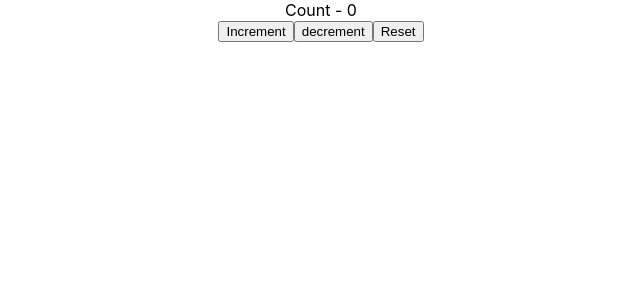
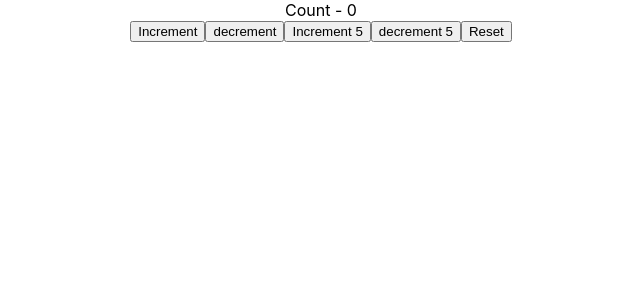
Before and after one commit to kr-nirmit/react-hook, a React (Create React App) app: page / in a window 1280 px wide. Shown: the top 300 px of the page, without its empty margins (319-959 px from the left). Built offline with nearby package versions, Linux system fonts and the light colour scheme.

Commit message:
Complex state & action in useReducer

```diff
--- a/src/App.js
+++ b/src/App.js
@@ -2,12 +2,14 @@ import logo from './logo.svg';
 import './App.css';
 import ComponentsA from './Components/ComponentsA';
 import Counter from './Components/Counter';
+import CounterTwo from './Components/CounterTwo';
 
 function App() {
   return (
     <div className="App">
       {/* <ComponentsA /> */}
-      <Counter />
+      {/* <Counter /> */}
+      <CounterTwo />
     </div>
   );
 }
--- /dev/null
+++ b/src/Components/CounterTwo.js
@@ -0,0 +1,35 @@
+import React, { useReducer } from "react";
+
+const initialState = {
+    firstCounter: 0
+}
+const reducer = (state, action) => {
+  switch (action.type) {
+    case "increment":
+      return {firstCounter: state.firstCounter + action.value}
+    case "decrement":
+      return {firstCounter: state.firstCounter - action.value}
+    case "reset":
+      return initialState;
+    default:
+      return state;
+  }
+};
+
+function CounterTwo() {
+  const [count, dispatch] = useReducer(reducer, initialState);
+  return (
+    <div>
+      <div>Count - {count.firstCounter}</div>
+      <button onClick={()=>dispatch({type: 'increment', value: 1})}>Increment</button>
+      <button onClick={()=>dispatch({type: 'decrement', value: 1})}>decrement</button>
+
+      <button onClick={()=>dispatch({type: 'increment', value: 5})}>Increment 5</button>
+      <button onClick={()=>dispatch({type: 'decrement', value: 5})}>decrement 5</button>
+
+      <button onClick={()=>dispatch({type: 'reset'})}>Reset</button>
+    </div>
+  );
+}
+
+export default CounterTwo;
```
